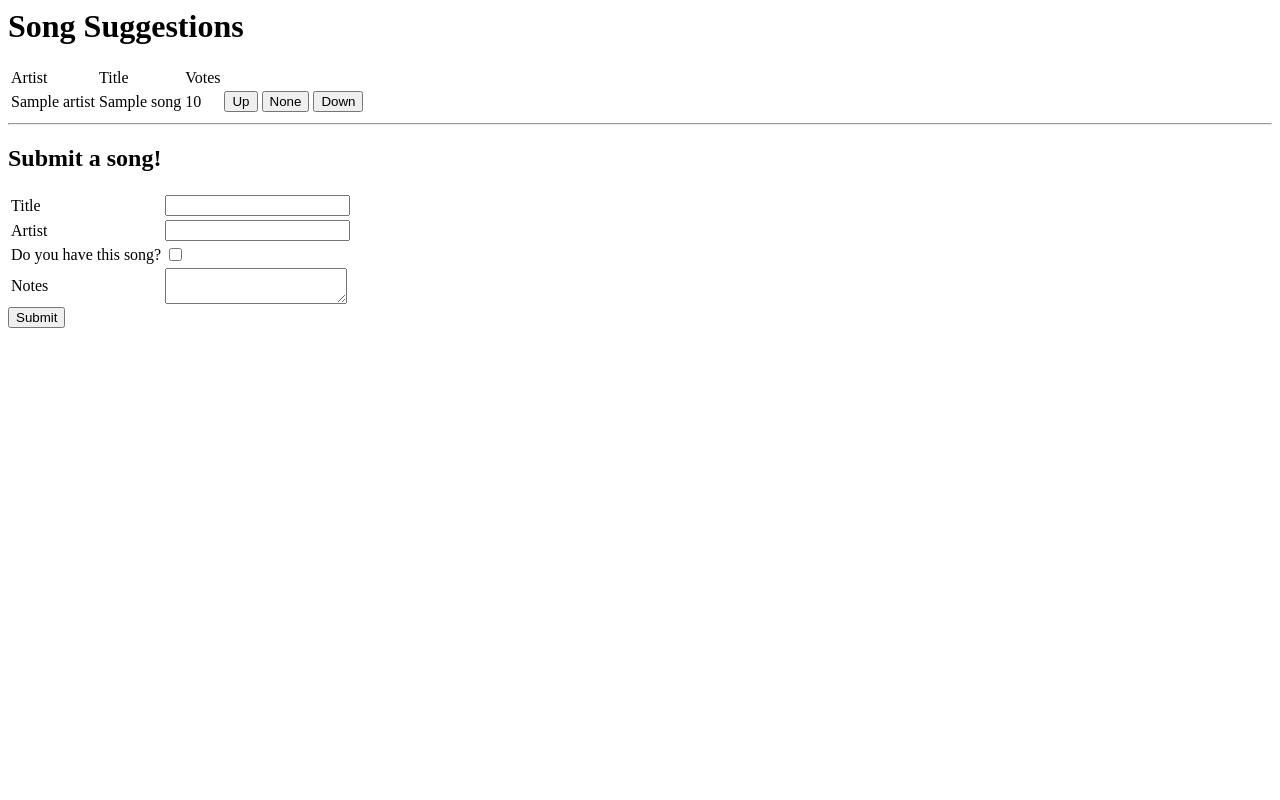
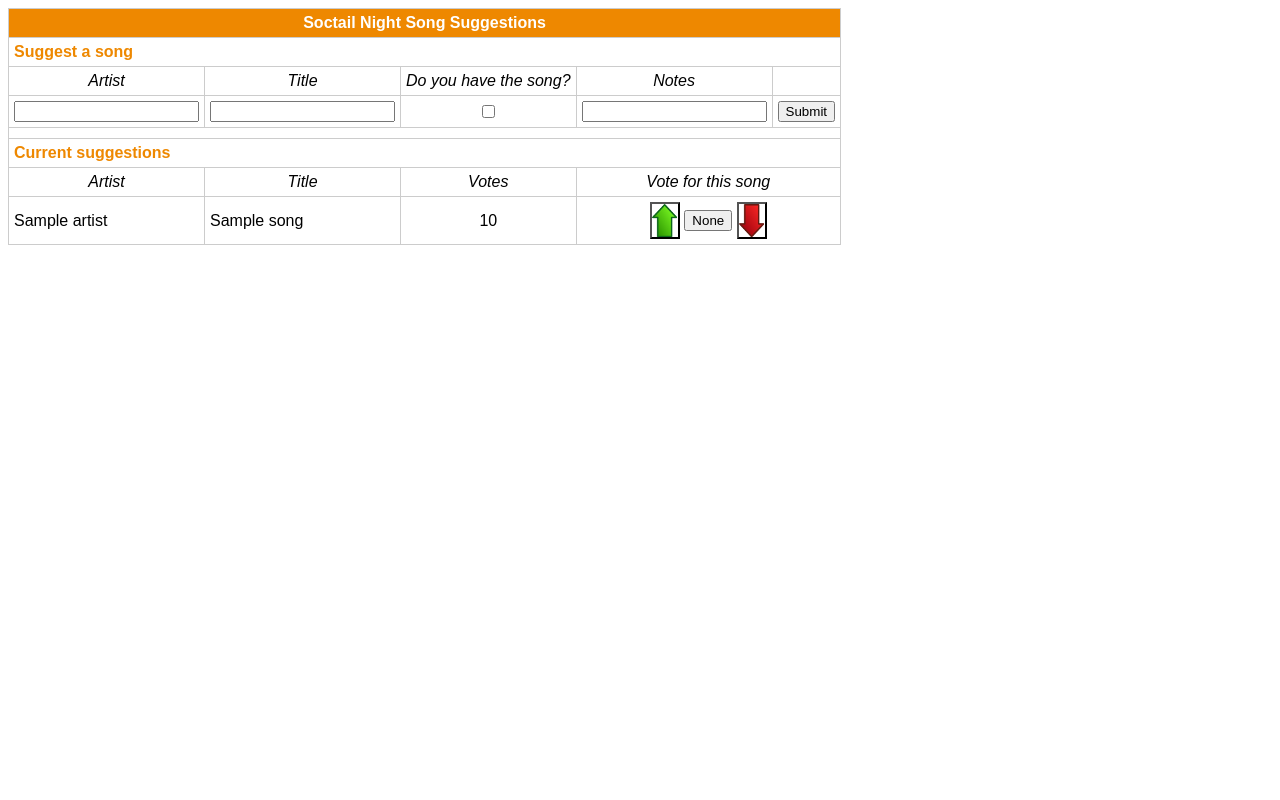
Before and after one commit to UNSW-CSESoc/CSESoc-Django, a Django app: template templates/music/music.html in a window 1280 px wide. Run offline with Django 3.2, Linux system fonts and the light colour scheme; the template is opened without the code that fills it: most values are stand-ins (such as "Sample title", 1, 10 or a date in 2020); some libraries are stand-ins or nearby versions.

Commit message:
Yay prettier music voting..

```diff
--- a/templates/music/music.html
+++ b/templates/music/music.html
@@ -2,6 +2,43 @@
 <head>
 <title>Song Suggestions</title>
 </head>
+
+<style>
+    table, td, th {
+      border:1px solid #cccccc;
+      border-collapse:collapse;
+    }
+
+   th {
+      font-style:italic;
+      font-weight:normal;
+   }
+
+   body {
+      font-family:"Arial"
+   }
+
+   .up {
+      width:30;
+      height:37;
+      background:url("/static/upBright.png") no-repeat center;
+   }
+
+   .down {
+      width:30;
+      height:37;
+      background:url("/static/downBright.png") no-repeat center;
+   }
+
+   .up:disabled {
+      background:url("/static/upDull.png") no-repeat center;
+   }
+
+   .down:disabled {
+      background:url("/static/downDull.png") no-repeat center;
+   }
+</style>
+
 <body>
 
    <script type="text/javascript" src="http://code.jquery.com/jquery-1.4.4.min.js"></script>
@@ -49,31 +86,67 @@
       $().ready(calcVoted);
 </script>
 
-<h1>Song Suggestions</h1>
-{% if submitted %}
-<div id="submitted">
-   Your suggestion of {{ songdetails }} has been added, thanks!
-</div>
-{% endif %}
 
 {% if songs|length %}
 <div id='content'>
-   <table>
+    <table cellpadding="5">
       <tr>
-         <td>Artist</td>
-         <td>Title</td>
-         <td>Votes</td>
-         <td>&nbsp;</td>
+         <td colspan="5" align="center" style="background-color:#ee8800; color:#ffffff; font-weight:bold">
+            Soctail Night Song Suggestions
+         </td>
+      <tr>
+         <td colspan="5" style="color:#ee8800; font-weight:bold">Suggest a song</td>
       </tr>
+
+      <tr>
+         <th align="center">Artist</td>
+         <th align="center">Title</td>
+         <th align="center">Do you have the song?</td>
+         <th align="center">Notes</td>
+         <th align="center">&nbsp;</td>
+      </tr>
+
+      <tr>
+         <form method="POST" action="" />
+         <td align="center"><input type="text" name="title" maxlength="50" /></td>
+         <td align="center"><input type="text" name="artist" maxlength="50" /></td>
+         <td align="center"><input type="checkbox" name="hassong" /></td>
+         <td align="center"><input type="text" name="notes" maxlength="100"/></td>
+         <td align="center"><input type="submit" name="Submit" value="Submit"></td>
+         </form>
+      </tr>
+
+      <tr><td colspan="5" align="center" style="font-style:italic">
+            {% if submitted %}
+            <div id="submitted">
+               Your suggestion of {{ songdetails }} has been added, thanks!
+            </div>
+            {% endif %}
+      </td></tr>
+
+
+      <tr>
+         <td colspan="5" style="color:#ee8800; font-weight:bold">Current suggestions</td>
+      </tr>
+
+      <tr>
+         <th align="center">Artist</td>
+         <th align="center">Title</td>
+         <th align="center">Votes</td>
+         <th align="center" colspan="2">Vote for this song</td>
+      </tr>
+
    {% for f in songs %}
       <tr>
          <td>{{ f.song.artist }}</td>
          <td>{{ f.song.title }}</td>
-         <td><span id="votes_{{f.song.id}}">{{ f.song.votes }}</span><span id="votes_{{f.song.id}}_loading"></span></td>
-         <td>
-            <button id="{{f.song.id}}_up" {% if f.states.0 %} disabled="true" {% endif %} onclick="voteSong({{f.song.id}}, 'up');">Up</button>
-            <button id="{{f.song.id}}_none" {% if f.states.1 %} disabled="true" {% endif %} onclick="voteSong({{f.song.id}}, 'none');">None</button>
-            <button id="{{f.song.id}}_down" {% if f.states.2 %} disabled="true" {% endif %} onclick="voteSong({{f.song.id}}, 'down');">Down</button>
+         <td align="center"><span id="votes_{{f.song.id}}">{{ f.song.votes }}</span><span id="votes_{{f.song.id}}_loading"></span></td>
+         <td colspan="2" align="center">
+
+
+            <button id="{{f.song.id}}_up" {% if f.states.0 %} disabled="true" {% endif %} class="up" style="vertical-align:middle" onclick="voteSong({{f.song.id}}, 'up');"></button>
+            <button id="{{f.song.id}}_none"  {% if f.states.1 %} disabled="true" {% endif %}  onclick="voteSong({{f.song.id}}, 'none');">None</button>
+            <button id="{{f.song.id}}_down" {% if f.states.2 %} disabled="true" {% endif %} class="down" style="vertical-align:middle" onclick="voteSong({{f.song.id}}, 'down');"></button>
          </td>
       </tr>
    {% endfor %}
@@ -81,16 +154,5 @@
 </div>
 {% endif %}
 
-<hr />
-<h2>Submit a song!</h2>
-<div id='submit'>
-   <form method="POST" action="" />
-      <table>
-         <tr><td>Title</td><td><input type="text" name="title" maxlength="50" /></td></tr>
-         <tr><td>Artist</td><td><input type="text" name="artist" maxlength="50" /></td></tr>
-         <tr><td>Do you have this song?</td><td><input type="checkbox" name="hassong" /></td></tr>
-         <tr><td>Notes</td><td><textarea name="notes"></textarea></td></tr>
-      </table>
-      <input type="submit" name="Submit" text="Submit Song" />
-   </form>
-</div>
+</body>
+</html>
```
Also changed, not shown: music/models.py (+5 -2 lines), music/views.py (+17 -5 lines), static/downBright.png (added), static/downDull.png (added), static/upBright.png (added), static/upDull.png (added).
